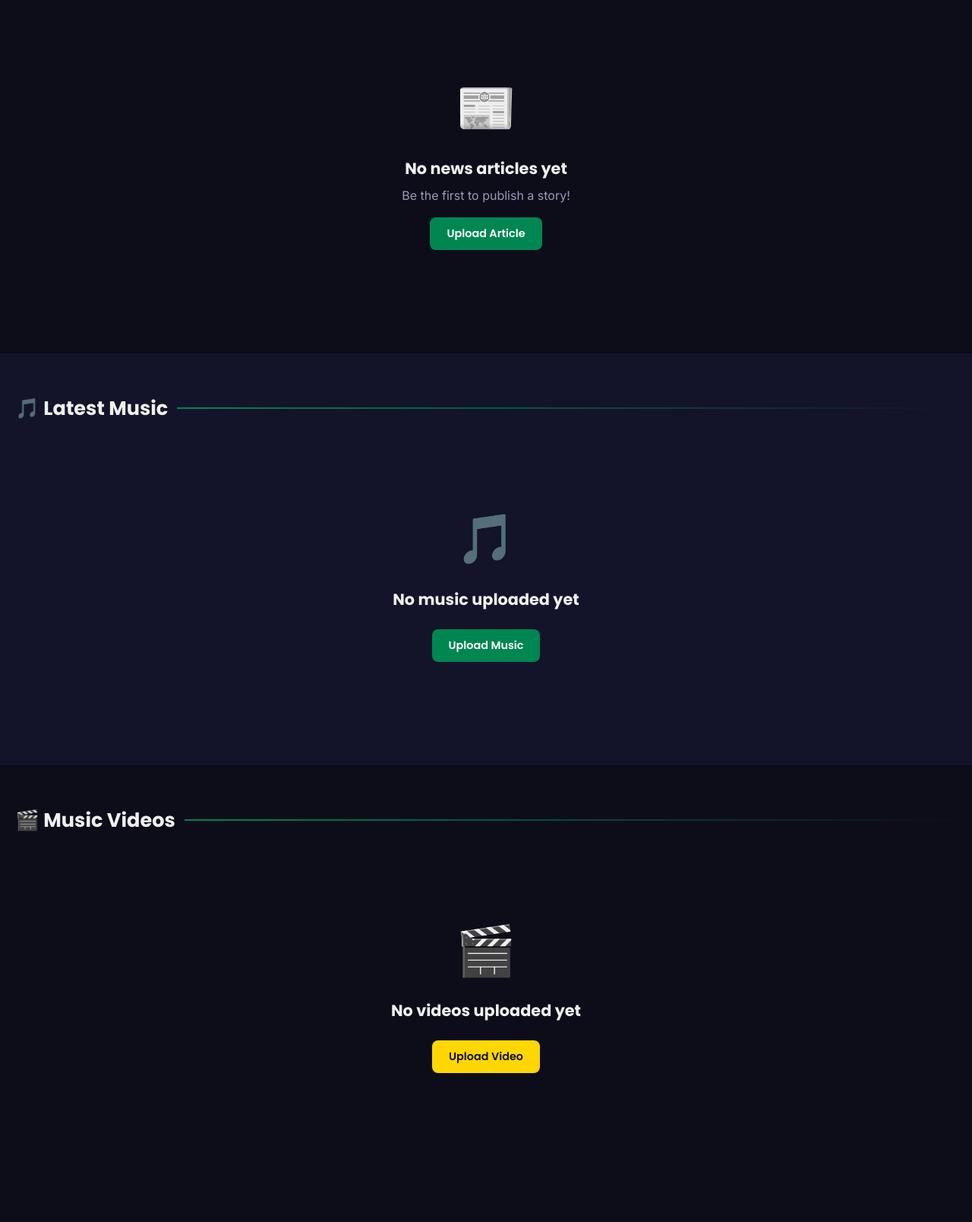
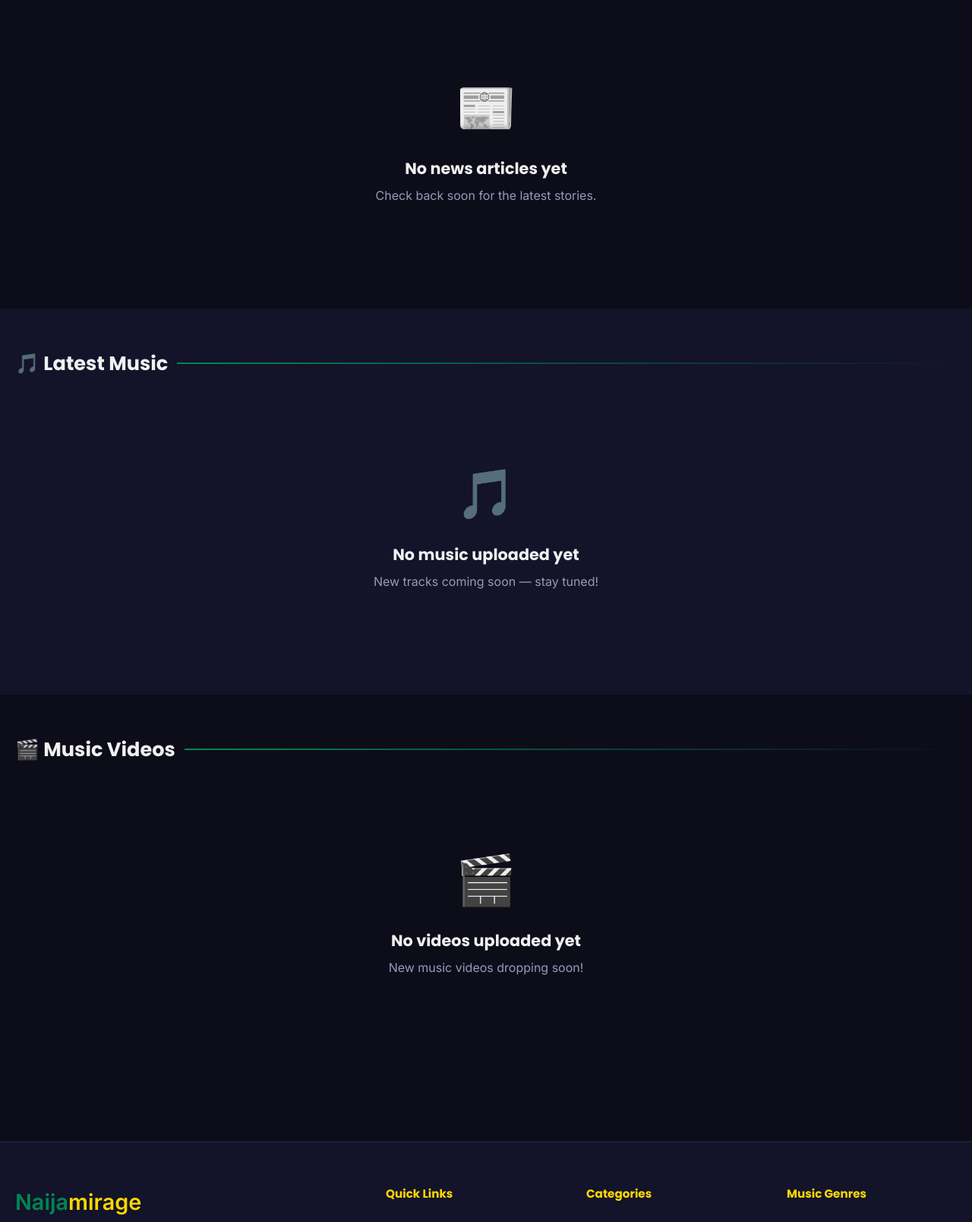
Before and after one commit to dabelinfotech/naijamirage, a Flask app: page / in a window 1280 px wide. Shown: the part 817-2425 px from the top of the page at 76% size. Run offline with Flask 3, Linux system fonts and the light colour scheme; data that the repository does not hold is empty; some libraries are stand-ins or nearby versions.

Commit message:
Remove upload buttons from all public-facing frontend pages
Empty-state sections now show friendly placeholder messages instead
of upload buttons. Upload access is admin-only via /admin.

Co-Authored-By: Claude Sonnet 4.6 <noreply@anthropic.com>

```diff
--- a/templates/entertainment.html
+++ b/templates/entertainment.html
@@ -80,8 +80,7 @@
       <div class="empty-state">
         <div class="empty-state-icon">🎭</div>
         <h3>No entertainment stories yet</h3>
-        <p>Publish articles under the Entertainment, Celebrity, Lifestyle or Culture categories.</p>
-        <a href="{{ url_for('upload') }}" class="btn btn-gold" style="margin-top:16px;">Add Entertainment Story</a>
+        <p>Entertainment stories coming soon — stay tuned!</p>
       </div>
     {% endif %}
 
--- a/templates/index.html
+++ b/templates/index.html
@@ -136,8 +136,7 @@
       <div class="empty-state">
         <div class="empty-state-icon">📰</div>
         <h3>No news articles yet</h3>
-        <p>Be the first to publish a story!</p>
-        <a href="{{ url_for('upload') }}" class="btn btn-green" style="margin-top:16px;">Upload Article</a>
+        <p>Check back soon for the latest stories.</p>
       </div>
     {% endif %}
   </div>
@@ -203,7 +202,7 @@
       <div class="empty-state">
         <div class="empty-state-icon">🎵</div>
         <h3>No music uploaded yet</h3>
-        <a href="{{ url_for('upload') }}" class="btn btn-green" style="margin-top:16px;">Upload Music</a>
+        <p>New tracks coming soon — stay tuned!</p>
       </div>
     {% endif %}
   </div>
@@ -258,7 +257,7 @@
       <div class="empty-state">
         <div class="empty-state-icon">🎬</div>
         <h3>No videos uploaded yet</h3>
-        <a href="{{ url_for('upload') }}" class="btn btn-gold" style="margin-top:16px;">Upload Video</a>
+        <p>New music videos dropping soon!</p>
       </div>
     {% endif %}
   </div>
--- a/templates/music.html
+++ b/templates/music.html
@@ -105,8 +105,7 @@
       <div class="empty-state">
         <div class="empty-state-icon">🎵</div>
         <h3>No tracks found</h3>
-        <p>{{ 'No tracks in this genre yet.' if selected_genre else 'No music has been uploaded yet.' }}</p>
-        <a href="{{ url_for('upload') }}" class="btn btn-green" style="margin-top:16px;">Upload Music</a>
+        <p>{{ 'No tracks in this genre yet.' if selected_genre else 'New music coming soon — check back later!' }}</p>
       </div>
     {% endif %}
 
--- a/templates/news.html
+++ b/templates/news.html
@@ -75,7 +75,6 @@
         <div class="empty-state-icon">📰</div>
         <h3>No articles found</h3>
         <p>{{ 'No articles in this category yet.' if selected_category else 'No news articles have been published yet.' }}</p>
-        <a href="{{ url_for('upload') }}" class="btn btn-green" style="margin-top:16px;">Publish an Article</a>
       </div>
     {% endif %}
 
--- a/templates/videos.html
+++ b/templates/videos.html
@@ -96,8 +96,7 @@
       <div class="empty-state">
         <div class="empty-state-icon">🎬</div>
         <h3>No videos found</h3>
-        <p>{{ 'No videos in this genre yet.' if selected_genre else 'No music videos have been uploaded yet.' }}</p>
-        <a href="{{ url_for('upload') }}" class="btn btn-gold" style="margin-top:16px;">Upload a Video</a>
+        <p>{{ 'No videos in this genre yet.' if selected_genre else 'New music videos dropping soon!' }}</p>
       </div>
     {% endif %}
 
```
